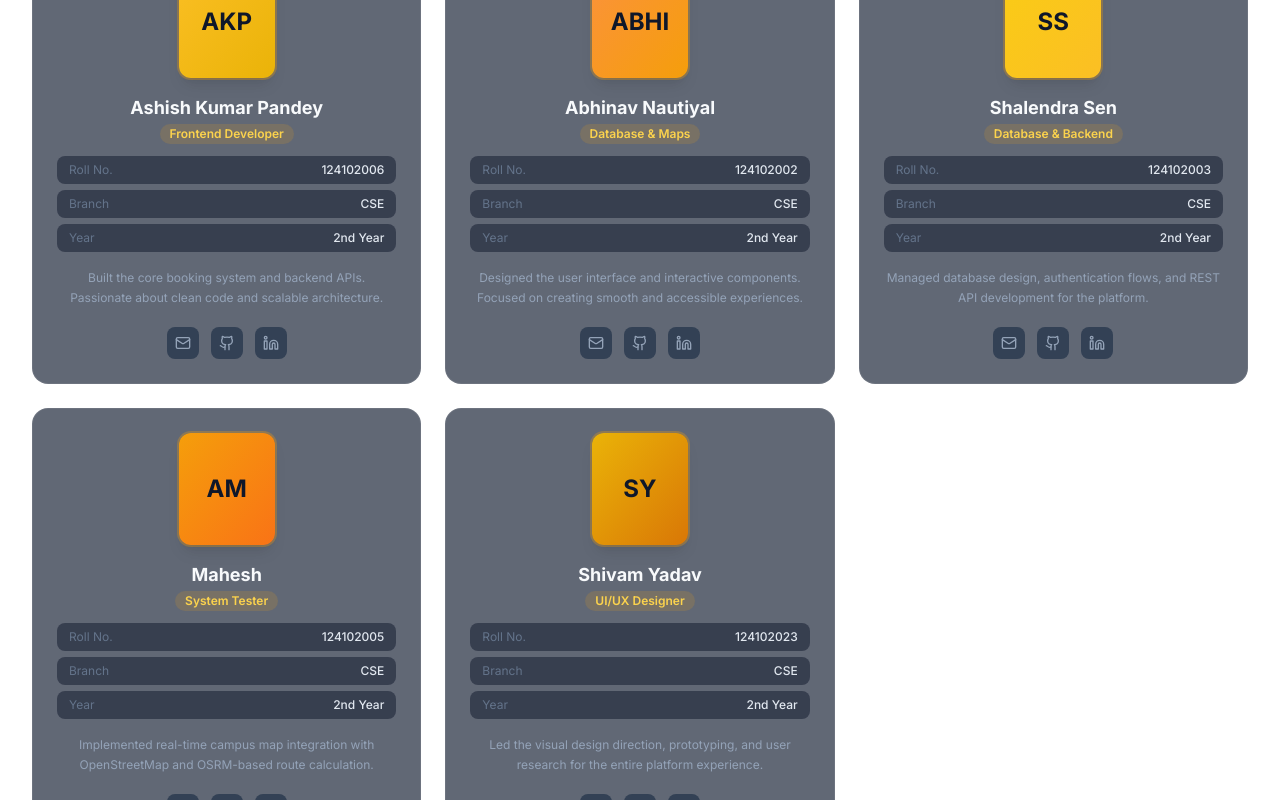
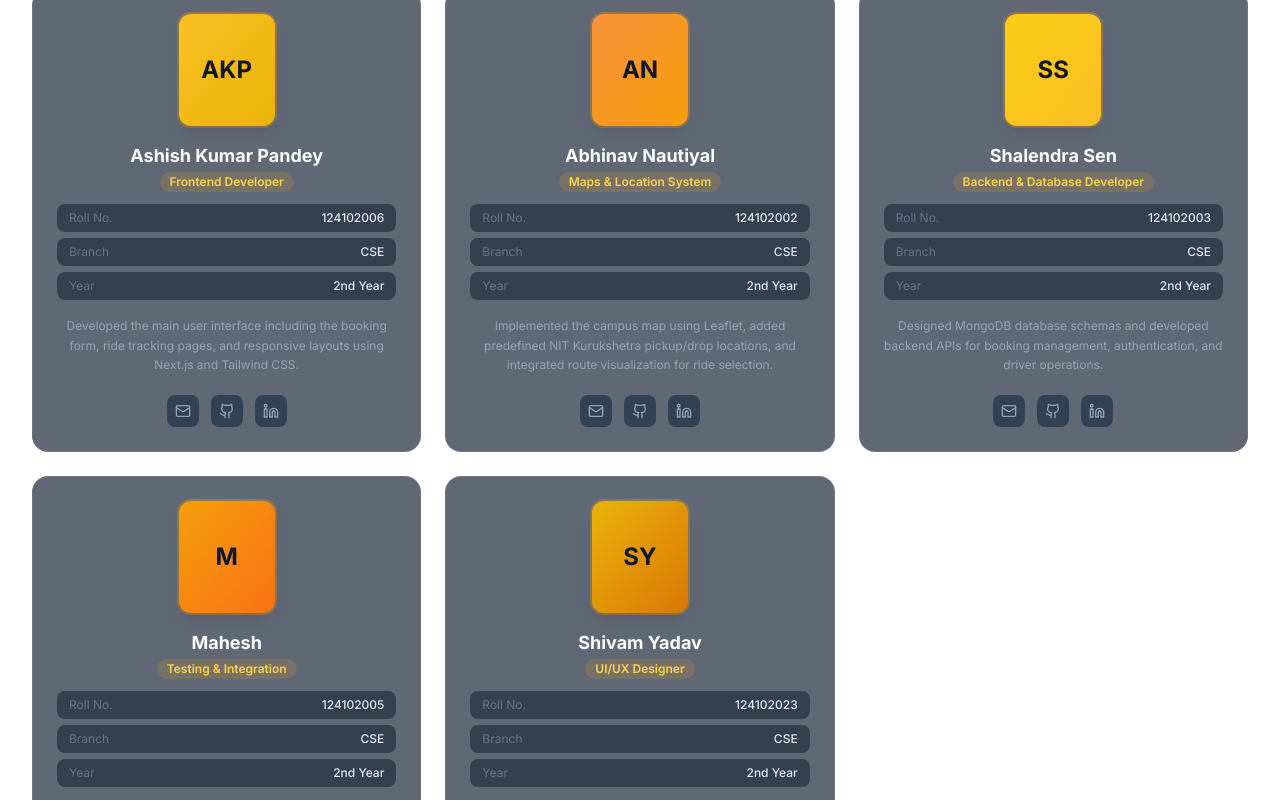
Before and after one commit to ABHINAVNAUTIYAL079/nitkkrERBS, a Next.js app: page /about in a window 1280 px wide. Shown: the part 940-1740 px from the top of the page. Built offline with nearby package versions, Linux system fonts and the light colour scheme.

Commit message:
Update about page and theme improvements

```diff
--- a/app/about/page.tsx
+++ b/app/about/page.tsx
@@ -12,48 +12,48 @@ const teamMembers = [
     email: "124102006@nitkkr.ac.in",
     github: "https://github.com/ashishkumarpandey9882",
     linkedin: "https://www.linkedin.com/in/ashish-pandey-228532304/",
-        bio: "Built the core booking system and backend APIs. Passionate about clean code and scalable architecture.",
+    bio: "Developed the main user interface including the booking form, ride tracking pages, and responsive layouts using Next.js and Tailwind CSS.",
     avatar: null,
     initials: "AKP",
   },
   {
     name: "Abhinav Nautiyal",
-        role: "Database & Maps",
+    role: "Maps & Location System",
     rollNo: "124102002",
     branch: "Computer Science & Engineering",
     year: "2nd Year",
     email: "124102002@nitkkr.ac.in",
     github: "https://github.com/ABHINAVNAUTIYAL079/nitkkrERBS",
     linkedin: "https://www.linkedin.com/in/abhinav-nautiyal-89bb92328/",
-        bio: "Designed the user interface and interactive components. Focused on creating smooth and accessible experiences.",
+    bio: "Implemented the campus map using Leaflet, added predefined NIT Kurukshetra pickup/drop locations, and integrated route visualization for ride selection.",
     avatar: null,
-        initials: "ABHI",
+    initials: "AN",
   },
   {
     name: "Shalendra Sen",
-        role: "Database & Backend",
+    role: "Backend & Database Developer",
     rollNo: "124102003",
     branch: "Computer Science & Engineering",
     year: "2nd Year",
     email: "124102003@nitkkr.ac.in",
     github: "#",
-        linkedin: "https://www.linkedin.com/in/shalendra-sen-357534339?",
-        bio: "Managed database design, authentication flows, and REST API development for the platform.",
+    linkedin: "https://www.linkedin.com/in/shalendra-sen-357534339",
+    bio: "Designed MongoDB database schemas and developed backend APIs for booking management, authentication, and driver operations.",
     avatar: null,
     initials: "SS",
   },
   {
     name: "Mahesh",
-        role: "System Tester",
+    role: "Testing & Integration",
     rollNo: "124102005",
     branch: "Computer Science & Engineering",
     year: "2nd Year",
     email: "124102005@nitkkr.ac.in",
     github: "#",
-        linkedin: "#",
-        bio: "Implemented real-time campus map integration with OpenStreetMap and OSRM-based route calculation.",
+    linkedin: "https://www.linkedin.com/in/allaka-mahesh-95bba3378?utm_source=share&utm_campaign=share_via&utm_content=profile&utm_medium=android_app",
+    bio: "Performed system testing, validated booking workflows, and helped integrate frontend, backend, and map modules to ensure smooth operation.",
     avatar: null,
-        initials: "AM",
+    initials: "M",
   },
   {
     name: "Shivam Yadav",
@@ -64,7 +64,7 @@ const teamMembers = [
     email: "124102023@nitkkr.ac.in",
     github: "#",
     linkedin: "https://www.linkedin.com/in/shivam-yadav-544a61357/",
-        bio: "Led the visual design direction, prototyping, and user research for the entire platform experience.",
+    bio: "Designed the visual layout, color scheme, and user experience for the platform, ensuring an intuitive and user-friendly interface.",
     avatar: null,
     initials: "SY",
   },
@@ -98,7 +98,7 @@ export default function AboutPage() {
                     <h1 className="text-4xl md:text-5xl font-bold mb-4">
                         About{" "}
                         <span className="text-transparent bg-clip-text bg-gradient-to-r from-amber-400 to-yellow-300">
-                            NIT KKR E-Rickshaw
+                            NIT KKR E-Rickshaw Booking System
                         </span>
                     </h1>
                     <p className="text-slate-300 text-lg max-w-2xl mx-auto">
```
Lines whose indentation alone changed are shown as unchanged.
